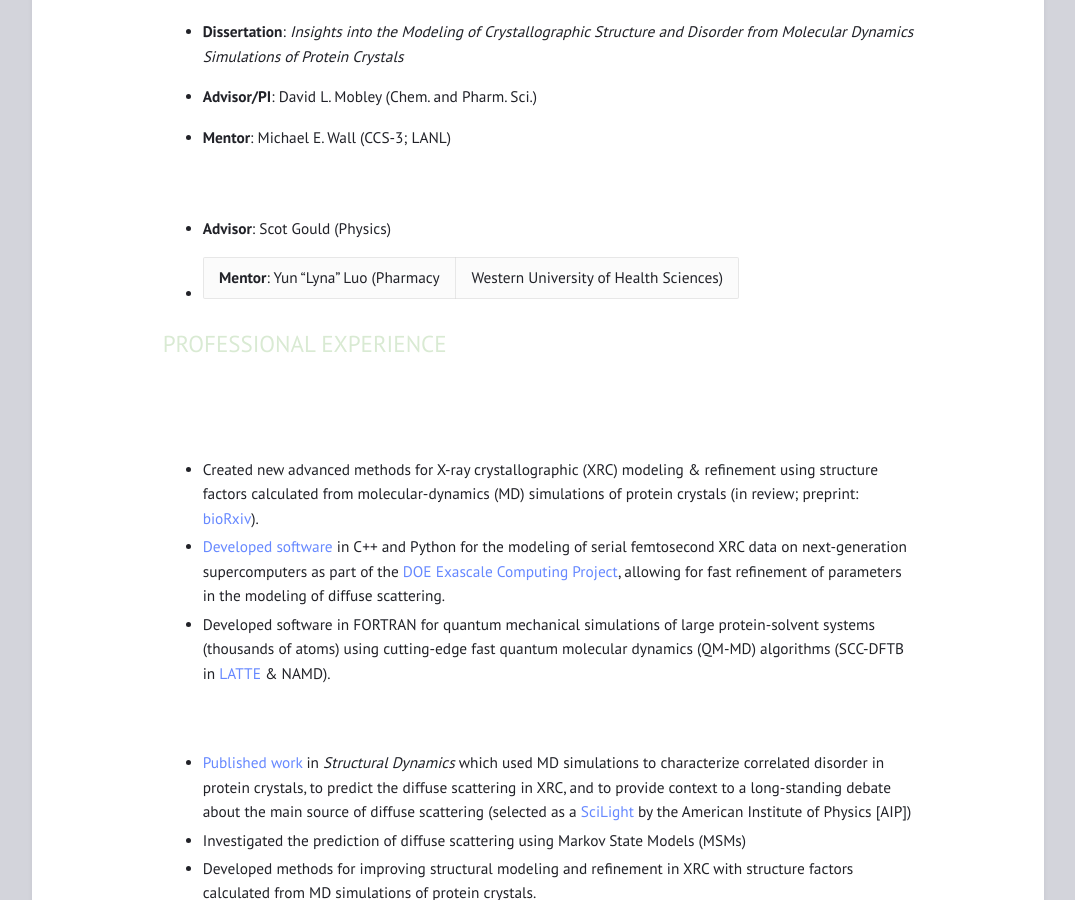
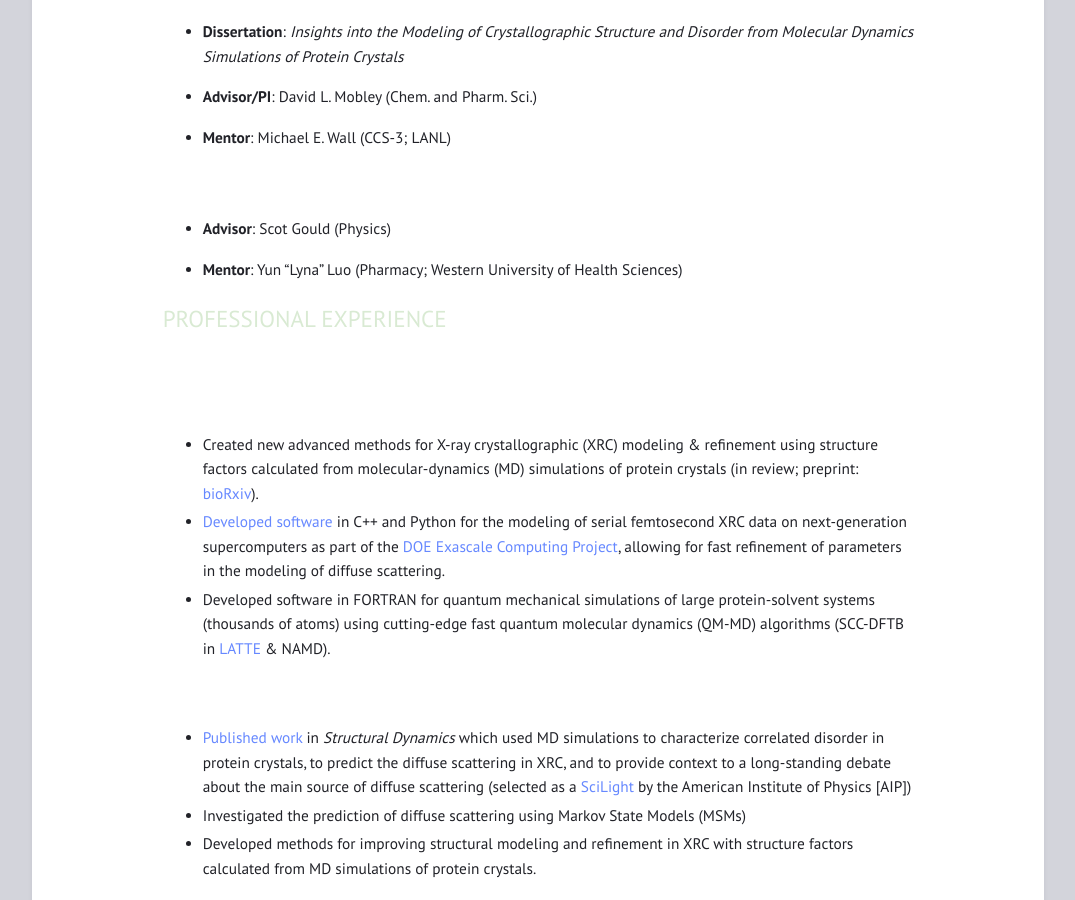
Before and after one commit to davidwych/davidwych.github.io, a Jekyll site: the page built from CV.md, in a window 1280 px wide and 900 px high, scrolled down 556 px. Shown: the whole window, without its empty margins (102-1177 px from the left). Built offline with Jekyll 4.4.1, drawn with Linux system fonts in a browser that asks for light colours.

Commit message:
CV change

```diff
--- a/CV.md
+++ b/CV.md
@@ -23,7 +23,7 @@ His research focus involves using molecular-dynamics (MD) simulations of protein
 
 - **Advisor**: Scot Gould (Physics)
 
-- **Mentor**: Yun "Lyna" Luo (Pharmacy | Western University of Health Sciences)
+- **Mentor**: Yun "Lyna" Luo (Pharmacy; Western University of Health Sciences)
 
 ## PROFESSIONAL EXPERIENCE
 
```
